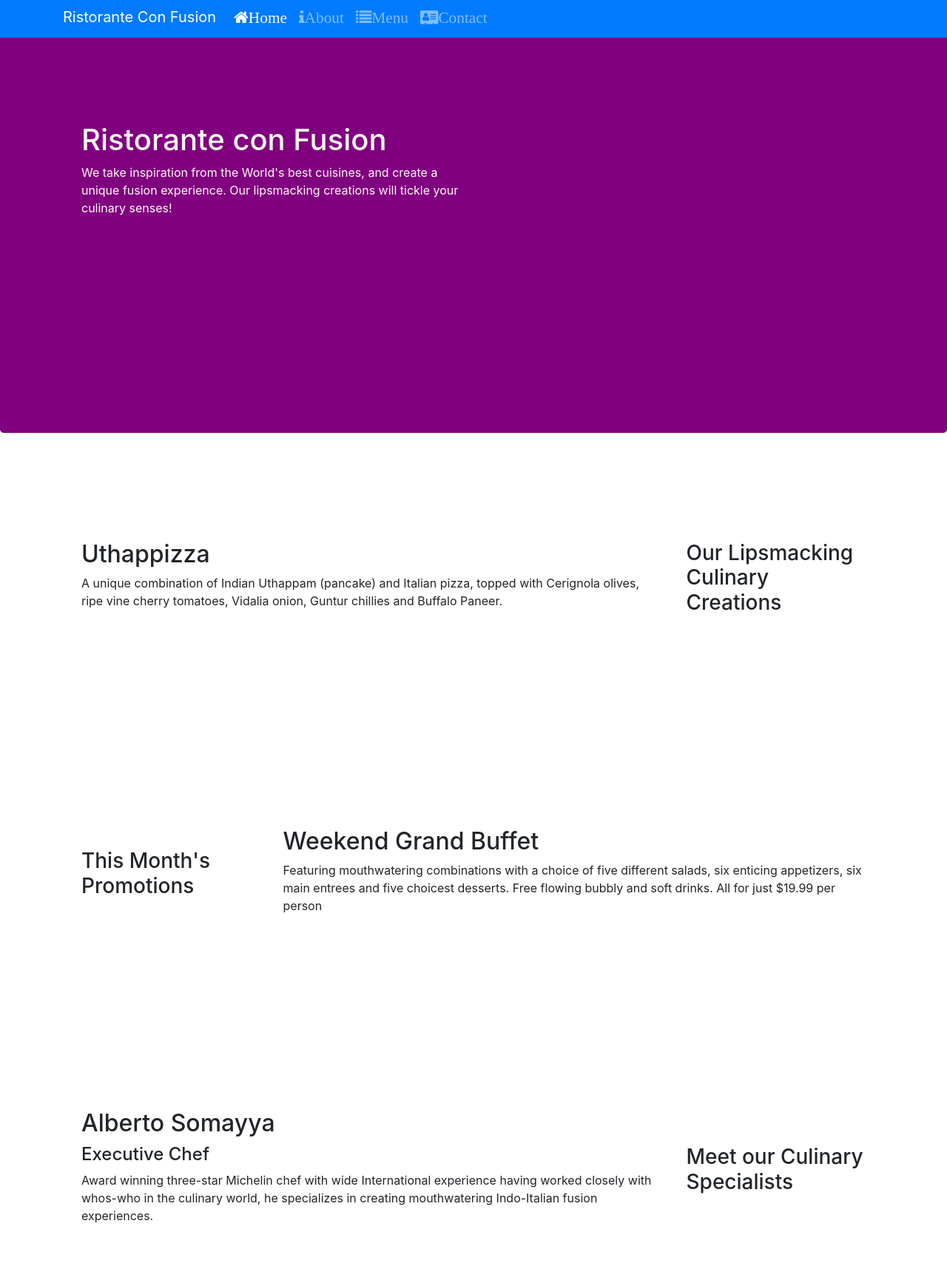
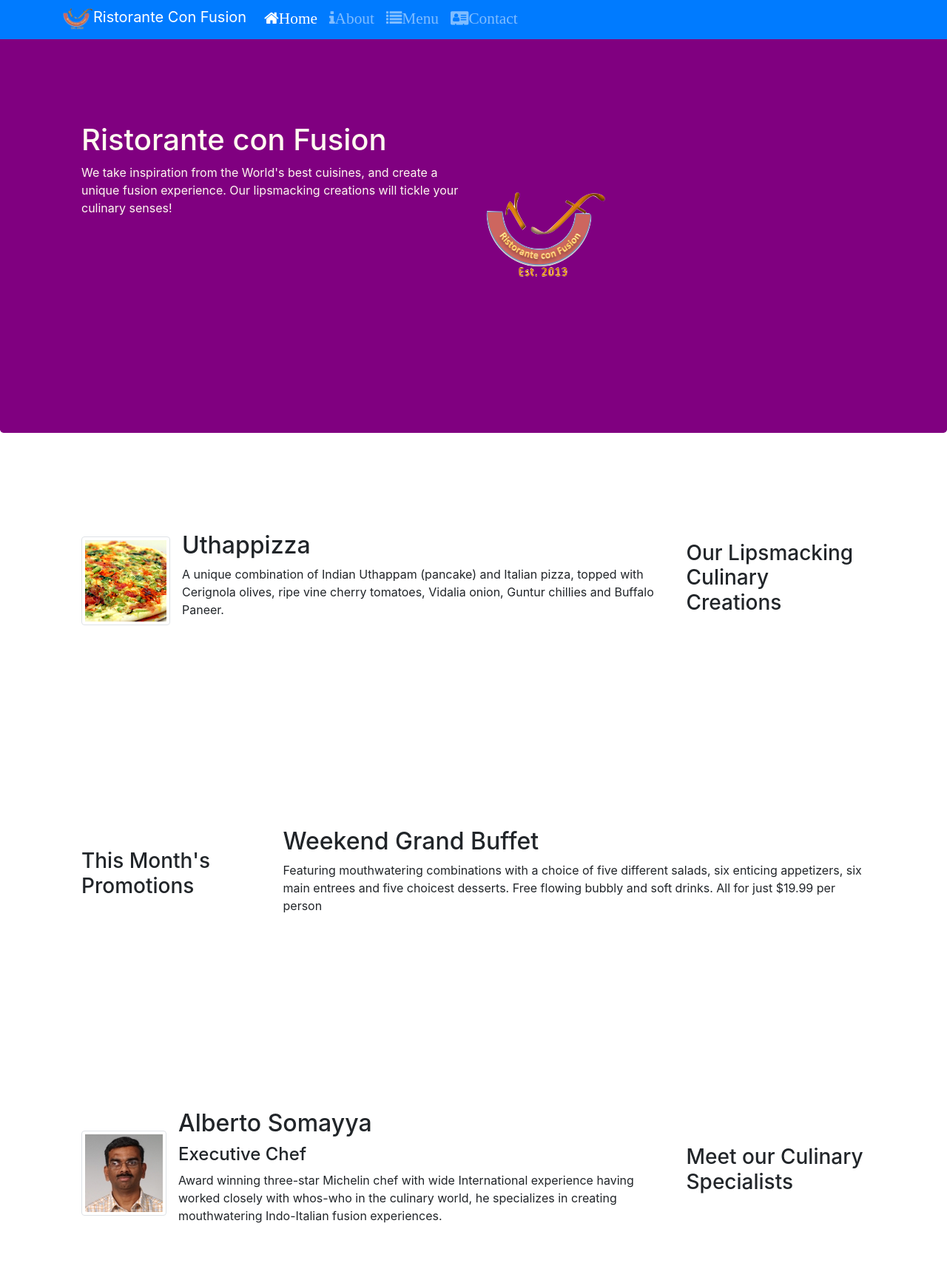
Before and after one commit to amiaynara/course_frontendUI, a website: page index.html in a window 1280 px wide. Shown: the part 5-1720 px from the top of the page at 74% size. Drawn offline with nearby package versions, Linux system fonts and the light colour scheme.

Commit message:
photos and media

```diff
--- a/index.html
+++ b/index.html
@@ -14,7 +14,7 @@
 
 <body>
     <nav class="navbar navbar-dark navbar-expand-sm bg-primary fixed-top">
-      <div class="container"><a class="navbar-brand" href="#">Ristorante Con Fusion</a>
+      <div class="container"><a class="navbar-brand" href="#"><img src="img/logo.png" height="30" width="41">Ristorante Con Fusion</a>
       <div class="collapse navbar-collapse" id="Navbar">
         <ul class="navbar-nav mr-auto">
           <li class="nav-item active"><a class="nav-link" href="#"><span class="fa fa-home fa-lg">Home</span></a></li>
@@ -34,7 +34,8 @@
                     <h1>Ristorante con Fusion</h1>
                     <p>We take inspiration from the World's best cuisines, and create a unique fusion experience. Our lipsmacking creations will tickle your culinary senses!</p>
                 </div>
-                <div class="col-12 col-sm-6">
+                <div class="col-12 col-sm align-self-center">
+                  <img src="img/logo.png" class="img-fluid">
                 </div>
             </div>
         </div>
@@ -46,8 +47,18 @@
                 <h3>Our Lipsmacking Culinary Creations</h3>
             </div>
             <div class="col-12 col-sm-8 order-sm-first col-md-9">
-                <h2>Uthappizza</h2>
-                <p>A unique combination of Indian Uthappam (pancake) and Italian pizza, topped with Cerignola olives, ripe vine cherry tomatoes, Vidalia onion, Guntur chillies and Buffalo Paneer.</p>
+                <div class="media">
+                    <img class="d-flex mr-3 img-thumbnail align-self-center"
+                            src="img/uthappizza.png" alt="Uthappizza">
+                    <div class="media-body">
+                        <h2 class="mt-0">Uthappizza</h2>
+                        <p class="d-none d-sm-block">A unique combination of Indian Uthappam (pancake) and
+                            Italian pizza, topped with Cerignola olives, ripe vine
+                            cherry tomatoes, Vidalia onion, Guntur chillies and
+                            Buffalo Paneer.</p>
+                    </div>
+                </div>
+
             </div>
         </div>
 
@@ -67,10 +78,20 @@
                 <h3>Meet our Culinary Specialists</h3>
             </div>
             <div class="col-12 col-sm-8 order-sm-first col-md-9">
-                <h2>Alberto Somayya</h2>
-                <h4>Executive Chef</h4>
-                <p>Award winning three-star Michelin chef with wide International experience having worked closely with whos-who in the culinary world, he specializes in creating mouthwatering Indo-Italian fusion experiences. </p>
-            </div>
+                            <div class="media">
+                    <img class="d-flex mr-3 img-thumbnail align-self-center"
+                            src="img/alberto.png" alt="Alberto Somayya">
+                    <div class="media-body">
+                        <h2 class="mt-0">Alberto Somayya</h2>
+                        <h4>Executive Chef</h4>
+                        <p class="d-none d-sm-block">Award winning three-star Michelin chef with wide
+                            International experience having worked closely with
+                            whos-who in the culinary world, he specializes in
+                            creating mouthwatering Indo-Italian fusion experiences.
+                            </p>
+                    </div>
+                </div>
+                </div>
         </div>
     </div>
 
```
Also changed, not shown: img/alberto.png (added), img/buffet.png (added), img/logo.png (added), img/uthappizza.png (added), 1 other file.
